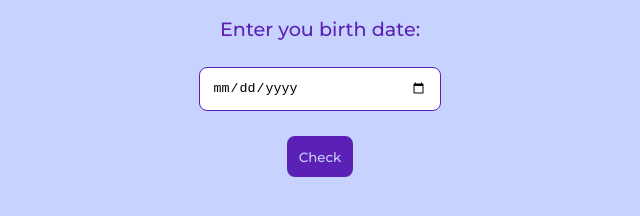
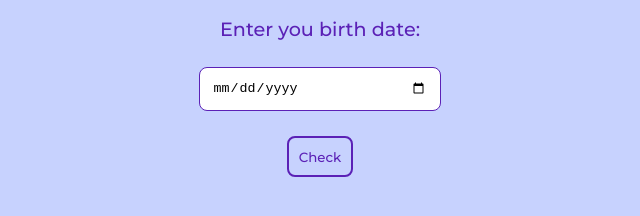
Before and after one commit to Sanika03/palindrome-birthday, a plain HTML site: page index.html in a window 1280 px wide. In both pictures the pointer is over the button "Check". Shown: the part 102-318 px from the top of the page, without its empty margins (320-960 px from the left). Drawn offline with Linux system fonts and the light colour scheme.

Commit message:
added hover styling to check button

```diff
--- a/styles.css
+++ b/styles.css
@@ -43,6 +43,11 @@ label {
     font-family: 'Montserrat', sans-serif;
 }
 
+#check-btn:hover{
+    background-color: var(--primary-color);
+    color: var(--secondary-color);
+}
+
 #output-div{
     margin-top: 2%;
     margin-bottom: 2%;
```
